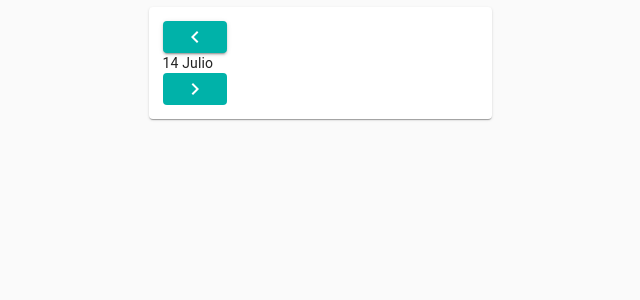
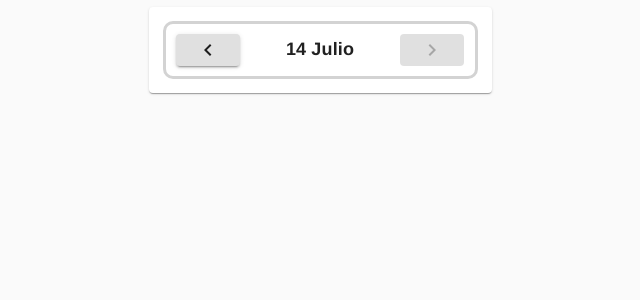
Before and after one commit to aronysalvador/AdmisionFront, a React (Create React App) app: page / in a window 1280 px wide. Shown: the top 300 px of the page, without its empty margins (320-960 px from the left). Built offline with nearby package versions, Linux system fonts and the light colour scheme.

Commit message:
Agregar algunos estilos

```diff
--- a/src/components/FechaSiniestro/FechaSiniestro.jsx
+++ b/src/components/FechaSiniestro/FechaSiniestro.jsx
@@ -1,6 +1,6 @@
 import React, { useEffect, useState } from "react";
 import { meses, getActualDate } from "../../util/FechasUtils";
-import { Button } from "@material-ui/core";
+import { Button, Grid } from "@material-ui/core";
 import { KeyboardArrowLeft, KeyboardArrowRight } from "@material-ui/icons";
 
 const FechaSiniestro = () => {
@@ -60,25 +60,41 @@ const FechaSiniestro = () => {
   });
 
   return (
-    <div className="fecha-container">
-      <div className="caja">
+    <Grid
+      container
+      direction="row"
+      justify="space-between"
+      alignItems="center"
+      style={{
+        borderStyle: "solid",
+        borderSpacing: "2px",
+        borderColor: "lightgray",
+        borderRadius: "10px",
+        padding: "10px",
+      }}
+    >
+      <Grid item>
         <Button
-          style={{ backgroundColor: "#00B2A9" }}
           variant="contained"
           size="small"
           onClick={() => {
             setDays((d) => --d);
           }}
         >
-          <KeyboardArrowLeft style={{ color: "#FFFFFF" }} />
+          <KeyboardArrowLeft />
         </Button>
-      </div>
-      <div className="caja">
-        <span>{`${days} ${monthName}`}</span>
-      </div>
-      <div className="caja">
+      </Grid>
+      <Grid item>
+        <span
+          style={{
+            fontFamily: "Helvetica",
+            fontSize: "18px",
+            fontWeight: "bold",
+          }}
+        >{`${days} ${monthName}`}</span>
+      </Grid>
+      <Grid item>
         <Button
-          style={{ backgroundColor: "#00B2A9" }}
           variant="contained"
           size="small"
           disabled={days === actualDay && month === actualMonth}
@@ -86,10 +102,10 @@ const FechaSiniestro = () => {
             setDays((d) => ++d);
           }}
         >
-          <KeyboardArrowRight style={{ color: "#FFFFFF" }} />
+          <KeyboardArrowRight />
         </Button>
-      </div>
-    </div>
+      </Grid>
+    </Grid>
   );
 };
 
```
